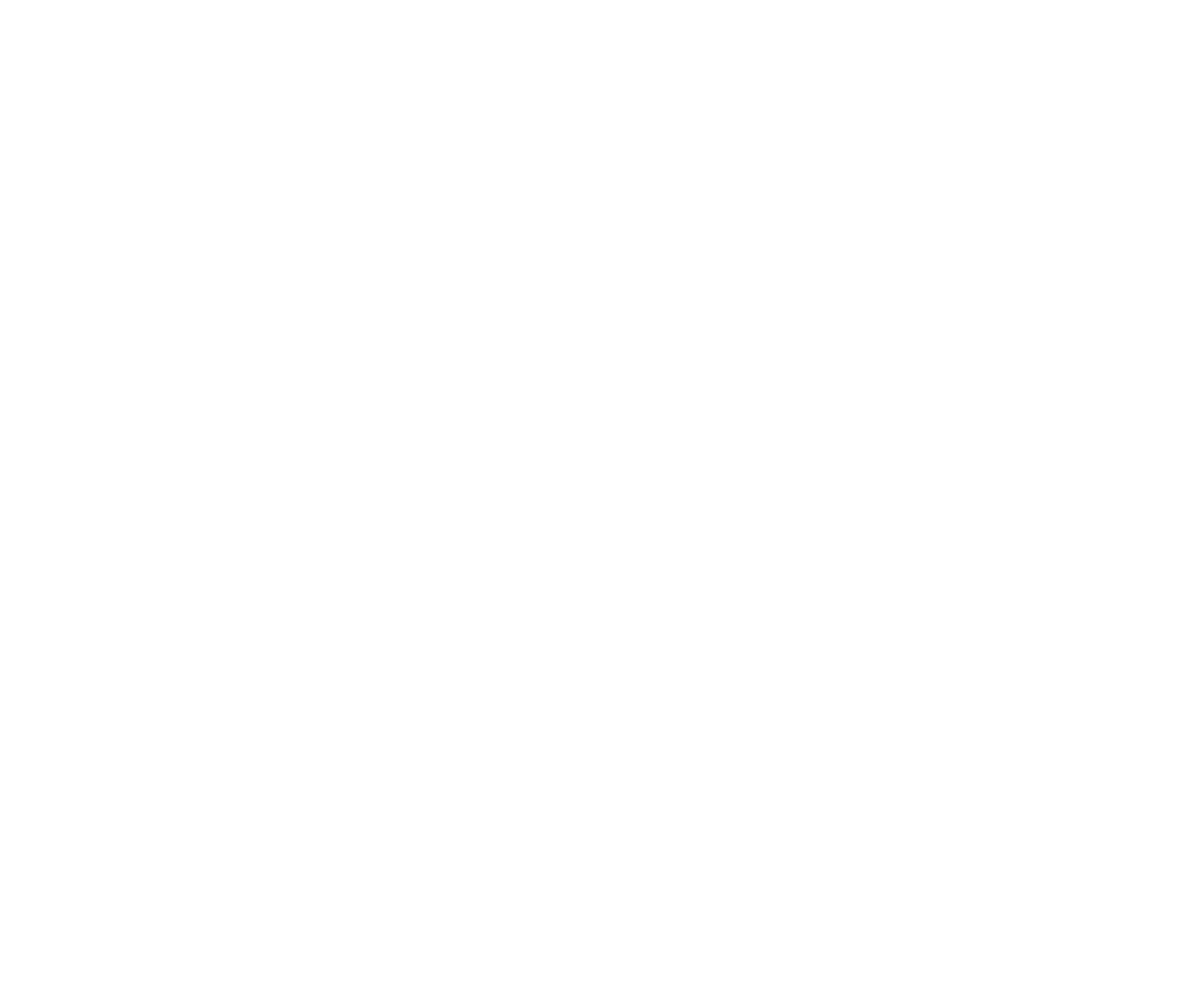
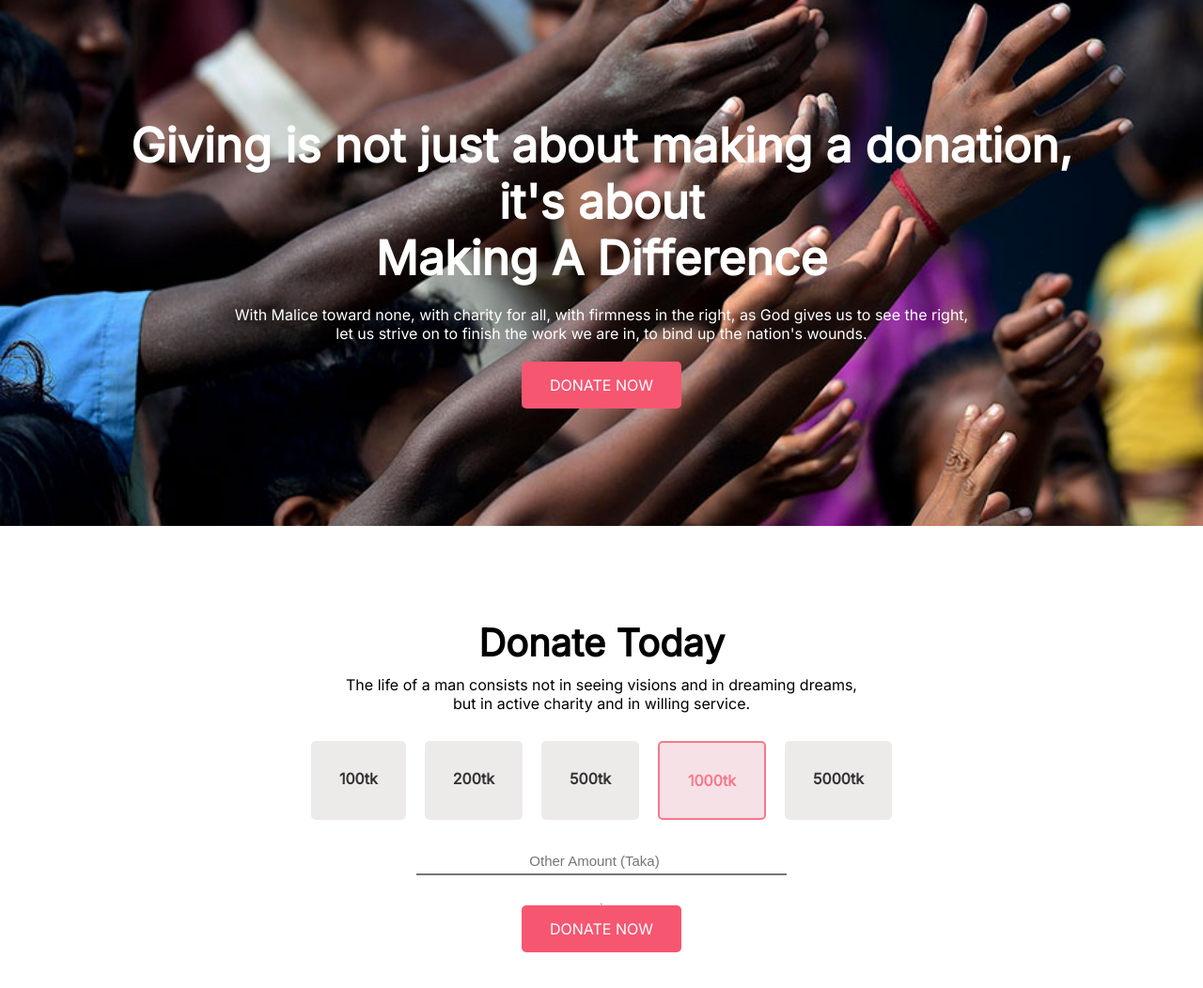
Before and after one commit to saqib0404/Donation-Site-Project, a plain HTML site: page index.html in a window 1280 px wide. Shown: the whole page at 94% size. Before the commit the page ends 800 px from the top, so only its background shows below. Drawn offline with Linux system fonts and the light colour scheme.

Commit message:
half done

```diff
--- a/index.html
+++ b/index.html
@@ -6,9 +6,56 @@
     <meta name="viewport" content="width=device-width, initial-scale=1.0">
     <title>Easy Donation</title>
     <link rel="stylesheet" href="style.css">
-
+    <link rel="shortcut icon" href="https://exoffender.org/wp-content/uploads/2017/09/donate-icon.png" type="image/x-icon">
+    <link rel="preconnect" href="https://fonts.googleapis.com">
+    <link rel="preconnect" href="https://fonts.gstatic.com" crossorigin>
+    <link href="https://fonts.googleapis.com/css2?family=Inter&display=swap" rel="stylesheet">
 </head>
 <body>
 
+<!-- banner-area starts -->
+    <header class="banner-area">
+        <h1>
+            Giving is not just about making a donation, <br>
+            it's about <br>
+            Making A Difference
+        </h1>
+        <p>
+            With Malice toward none, with charity for all, with firmness in the right, as God gives us to see the right, <br>
+            let us strive on to finish the work we are in, to bind up the nation's wounds.
+        </p>
+        <a class="common-btn" href="">DONATE NOW</a>
+    </header>
+<!-- banner-area ends -->
+
+
+
+<!-- Donate-today-area starts-->
+    <section class="donate-toady-area">
+        <h2>Donate Today</h2>
+        <p>
+            The life of a man consists not in seeing visions and in dreaming dreams,<br>
+            but in active charity and in willing service.
+        </p>
+        <div class="amount">
+            <div class="box">100tk</div>
+            <div class="box">200tk</div>
+            <div class="box">500tk</div>
+            <div class="box" id="unique-box">1000tk</div>
+            <div class="box">5000tk</div>
+        </div>
+        <input type="number" placeholder="Other Amount (Taka)">
+        <hr>
+        <a class="common-btn" href="">DONATE NOW</a>
+    </section>
+<!-- Donate-today-area ends-->
+
+
+
+<!-- donation plan area starts -->
+
+<!-- donation plan area ends -->
+
+
 </body>
 </html>
--- a/style.css
+++ b/style.css
@@ -0,0 +1,101 @@
+/* common codes */
+*{
+    margin: 0;
+    padding: 0;
+}
+body{
+    font-family: 'Inter', sans-serif;
+}
+h1{
+    font-size: 50px;
+}
+h2{
+    font-size: 40px;
+}
+.common-btn{
+    text-decoration: none;
+    color: white;
+    background-color: rgb(247, 86, 113);
+    padding: 15px 30px;
+    border-radius: 5px;
+
+}
+/* common codes */
+
+
+
+/* Banner-area starts */
+.banner-area{
+    height: 70vh;
+    display: flex;
+    flex-direction: column;
+    justify-content: center;
+    align-items: center;
+    text-align: center;
+    color: rgb(255, 255, 255);
+    background-image: url(images/banner.jpg);
+    background-repeat: no-repeat;
+    background-size: cover;
+    background-position: center;
+    margin-bottom: 100px;
+}
+.banner-area h1{
+    margin-bottom: 20px;
+}
+.banner-area p{
+    margin-bottom: 20px;
+}
+/* Banner-area ends */
+
+
+
+/* Donate-today-area starts */
+.donate-toady-area{
+    margin-bottom: 100px;
+    display: flex;
+    flex-direction: column;
+
+    justify-content: center;
+    align-items: center;
+}
+.donate-toady-area h2{
+    margin-bottom: 10px;
+}
+.donate-toady-area p{
+    margin-bottom: 20px;
+    text-align: center;
+}
+.amount{
+    display: flex;
+    margin-bottom: 20px;
+}
+.box{
+    background-color: rgb(233, 230, 230);
+    border-radius: 5px;
+    opacity: 0.8;
+    padding: 30px;
+    margin: 10px;
+    font-weight: 700;
+}
+#unique-box{
+    color: rgb(247, 86, 113);
+    border: 2px solid rgb(247, 86, 113);
+    background-color: rgb(245, 220, 224);
+}
+.donate-toady-area input{
+    width: 30%;
+    border-top: none;
+    border-right: none;
+    border-left: none;
+    padding: 5px;
+    font-size: 15px;
+    text-align: center;
+    margin-bottom: 30px;
+}
+/* Donate-today-area ends */
+
+
+
+/* donation plan area starts */
+
+/* donation plan area ends */
```
